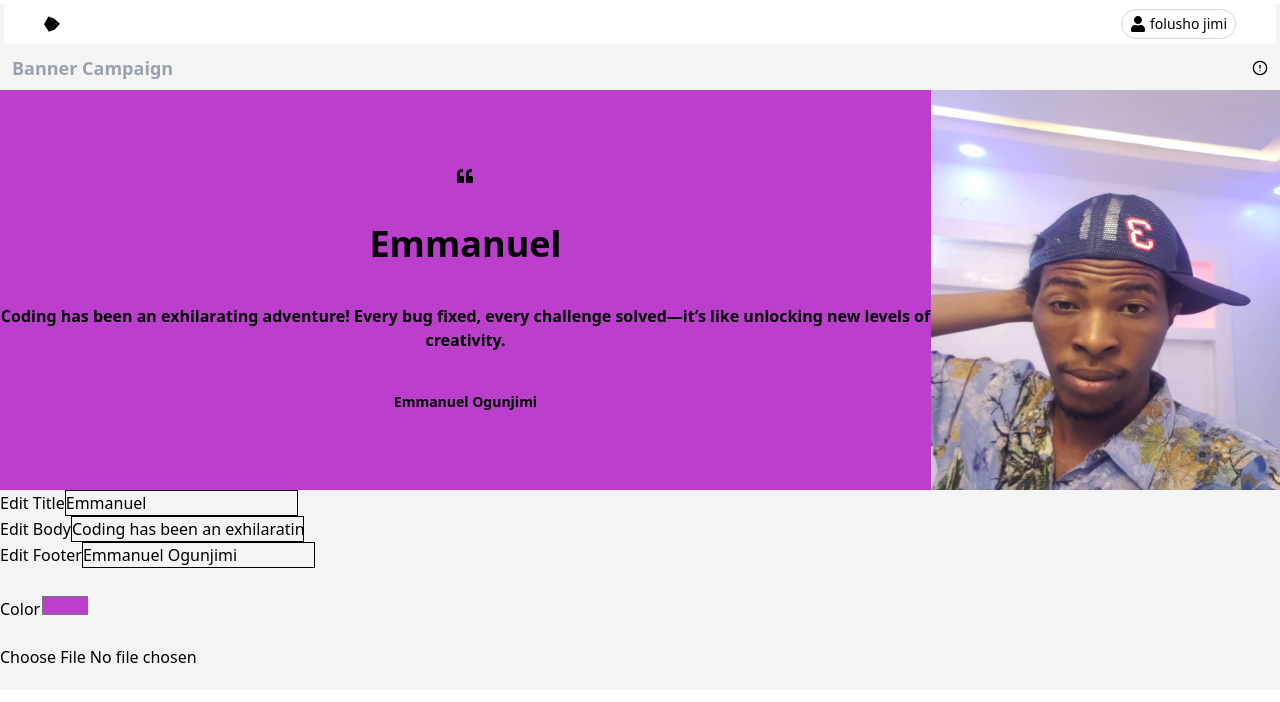
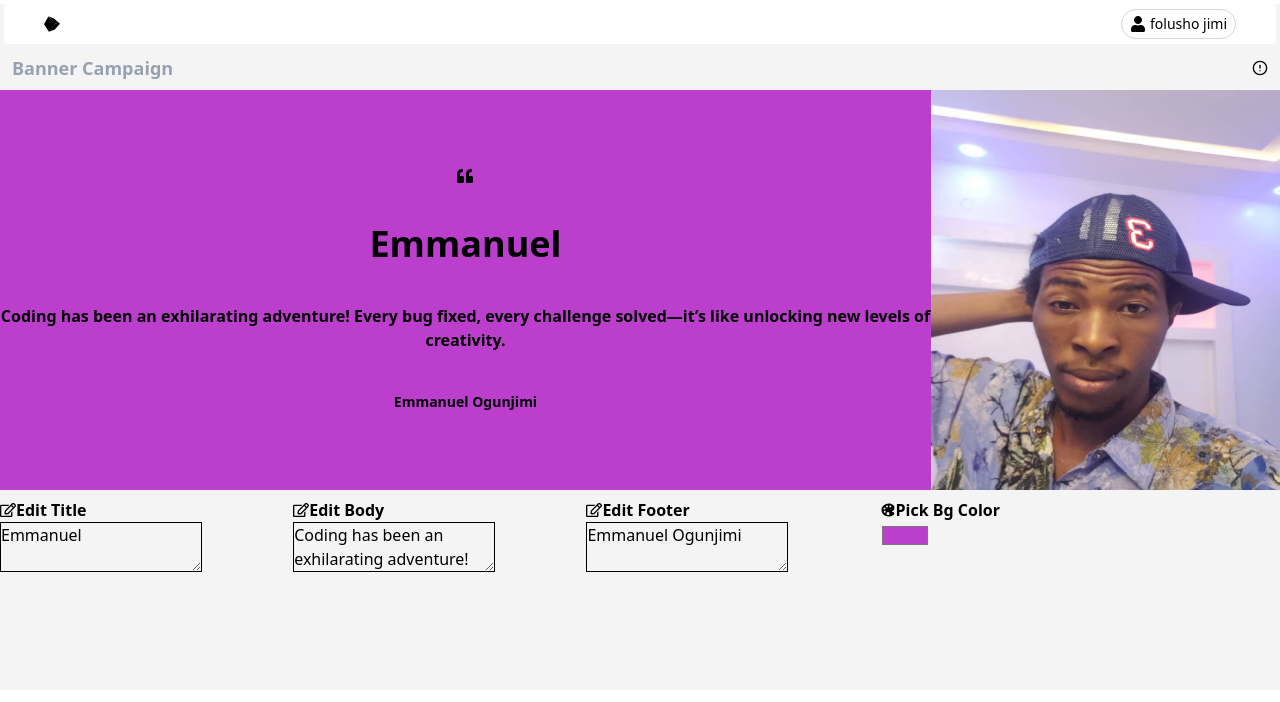
Before and after one commit to Eogunjimi/interactive-banner-designer, a React (Vite) app: page / in a window 1280 px wide. Shown: the top 702 px of the page. Built offline with nearby package versions, Linux system fonts and the light colour scheme.

Commit message:
Redesign the editor section for a better user exprience

```diff
--- a/src/Pages/Editor.jsx
+++ b/src/Pages/Editor.jsx
@@ -1,5 +1,7 @@
 import { useContext, useState } from "react";
 import { EditorContext } from "../Context/EditorContext";
+import { FaRegEdit } from "react-icons/fa";
+import { IoColorPalette } from "react-icons/io5";
 
 const Default = <img src="/images/emmanuel.jpg" alt="emmanuel" />;
 
@@ -11,7 +13,7 @@ const Editor = () => {
   const { footer, setFooter } = useContext(EditorContext);
   const { color, setColor } = useContext(EditorContext);
 
-  const [selectedImage, setSelectedImage] = useState(Default);
+  //   const [selectedImage, setSelectedImage] = useState(Default);
 
   //   const [image, setImage] = useState(Default);
 
@@ -34,14 +36,19 @@ const Editor = () => {
   //     setColor(newColor);
   //     localStorage.setItem('savedColor', newColor);
   // }
-
   return (
     <>
-      <div className={`h-50 w-[1000px]`}>
-        <form action="">
+      <div className={`h-50 w-[1000px] bg-[#f4f4f4]`}>
+        <div className="p-1"></div>
+
+        <form action="" className="flex justify-between">
           <div>
-          <label>Edit Title</label>
-            <input
+            <div className="flex items-center">
+              <FaRegEdit />
+              <label className="font-semibold">Edit Title</label>
+            </div>
+
+            <textarea
               type="text"
               required
               value={title}
@@ -51,8 +58,12 @@ const Editor = () => {
           </div>
 
           <div>
-          <label>Edit Body</label>
-            <input
+            <div className="flex items-center">
+              <FaRegEdit />
+              <label className="font-semibold">Edit Body</label>
+            </div>
+
+            <textarea
               type="text"
               required
               value={body}
@@ -62,8 +73,11 @@ const Editor = () => {
           </div>
 
           <div>
-          <label>Edit Footer</label>
-            <input
+            <div className="flex items-center">
+              <FaRegEdit />
+              <label className="font-semibold">Edit Footer</label>
+            </div>
+            <textarea
               type="text"
               required
               value={footer}
@@ -72,16 +86,21 @@ const Editor = () => {
             />
           </div>
 
+          <div className="">
+            <div className="flex items-center">
+              <IoColorPalette />
+              <label className="font-semibold">Pick Bg Color</label>
+            </div>
 
-          <br />
-          <label>Color</label>
             <input
               type="color"
               required
               value={color}
               // onChange={handleColorChange}
               onChange={(e) => setColor(e.target.value)}
+              className="cursor-pointer"
             />
+          </div>
         </form>
 
         {/* <div>
@@ -93,11 +112,8 @@ const Editor = () => {
         {image} */}
 
         {/* <div>{selectedImage}</div> */}
-
-        <br />
-
         {/* Input element to select an image file */}
-        <input
+        {/* <input
           type="file"
           name="myImage"
           // Event handler to capture file selection and update the state
@@ -105,7 +121,7 @@ const Editor = () => {
             console.log(event.target.files[0]); // Log the selected file
             setSelectedImage(event.target.files[[]]); // Update the state with the selected file
           }}
-        />
+        /> */}
       </div>
     </>
   );
```
Lines whose indentation alone changed are shown as unchanged.
